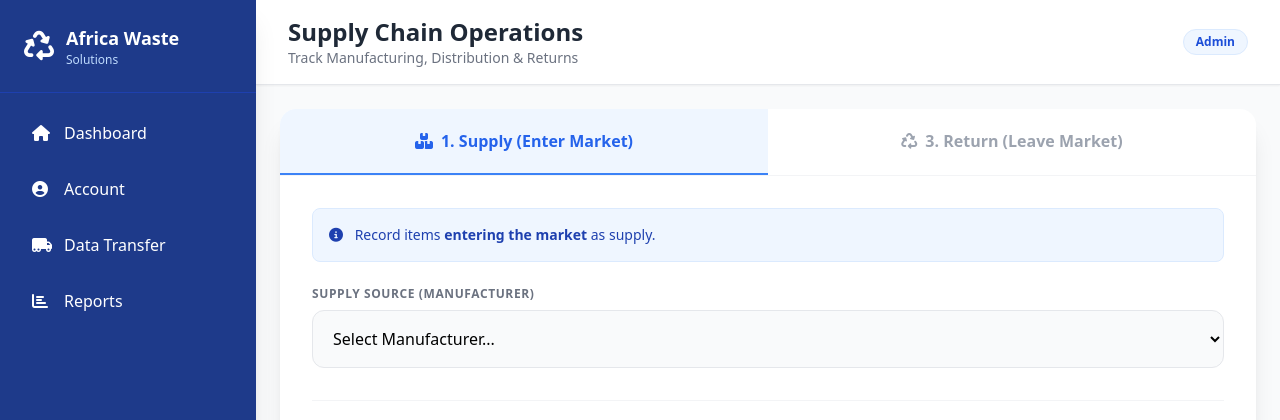
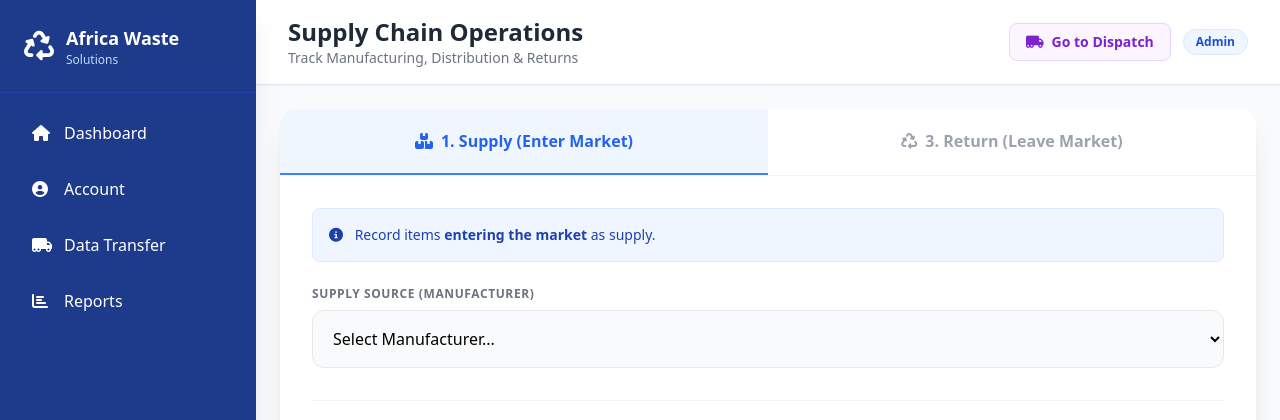
Before and after one commit to addplux/africa-waste-solutions, a Flask app: template flask-frontend/templates/data_entry.html in a window 1280 px wide. Shown: the top 420 px of the page. Run offline with Flask 3, Linux system fonts and the light colour scheme; the template is opened without the code that fills it, so the values that code supplies are empty; some libraries are stand-ins or nearby versions.

Commit message:
Add Data Transfer Quick Action buttons to Dashboard, Data Entry, and Data Transfer pages

```diff
--- a/flask-frontend/templates/data_entry.html
+++ b/flask-frontend/templates/data_entry.html
@@ -49,6 +49,11 @@
                 <p class="text-sm text-gray-500">Track Manufacturing, Distribution & Returns</p>
             </div>
             <div class="flex items-center gap-3">
+                <a href="{{ url_for('data_transfer') }}"
+                    class="hidden md:flex px-4 py-2 bg-purple-50 text-purple-700 hover:bg-purple-100 rounded-lg text-sm font-bold transition-all border border-purple-200 items-center gap-2">
+                    <i class="fas fa-truck-moving"></i>
+                    <span>Go to Dispatch</span>
+                </a>
                 <span class="px-3 py-1 bg-blue-50 text-blue-700 rounded-full text-xs font-bold border border-blue-100">
                     {{ session.get('user', {}).get('name', 'Admin') }}
                 </span>
```
Also changed, not shown: flask-frontend/templates/dashboard.html (+7 -0 lines), flask-frontend/templates/data_transfer.html (+7 -0 lines).
